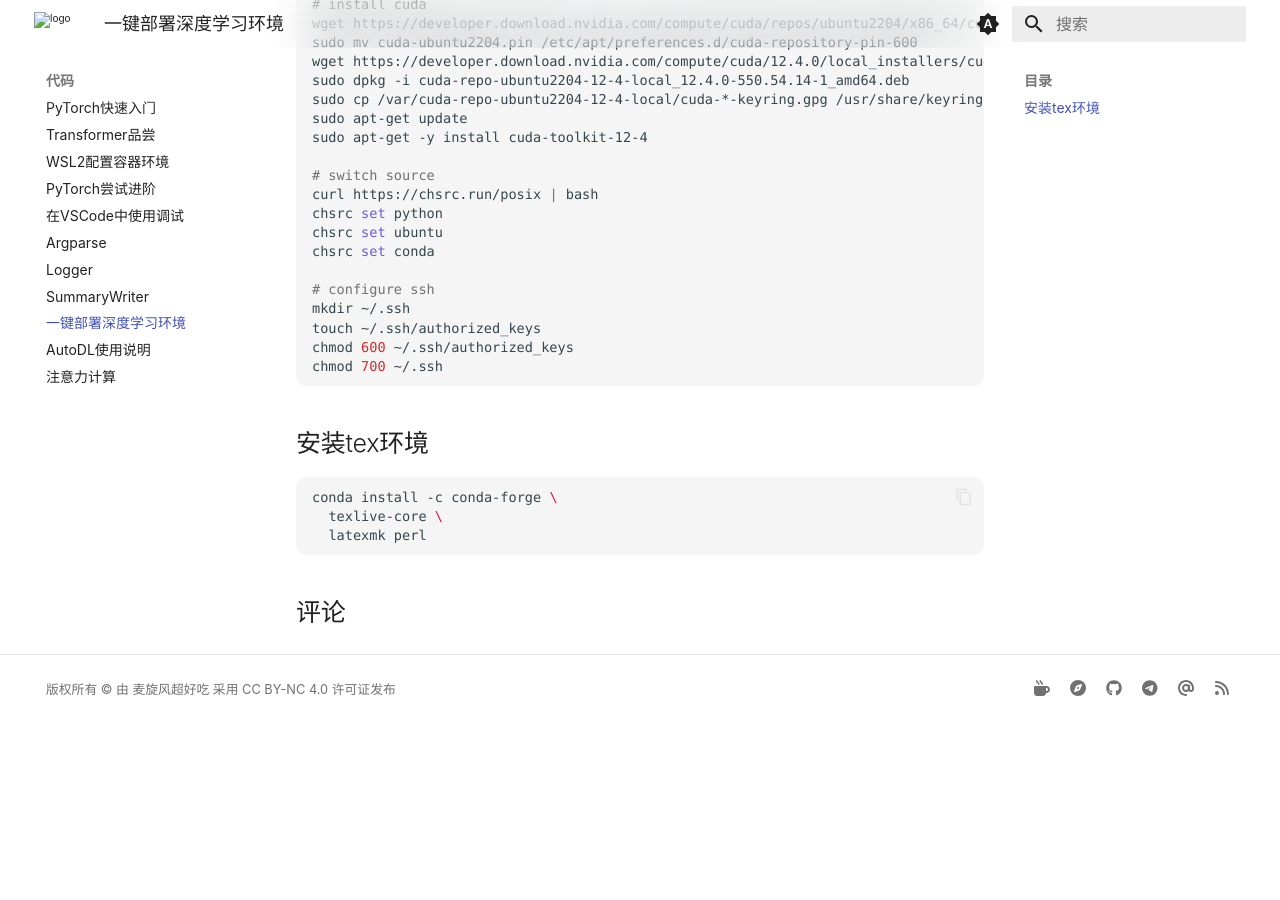
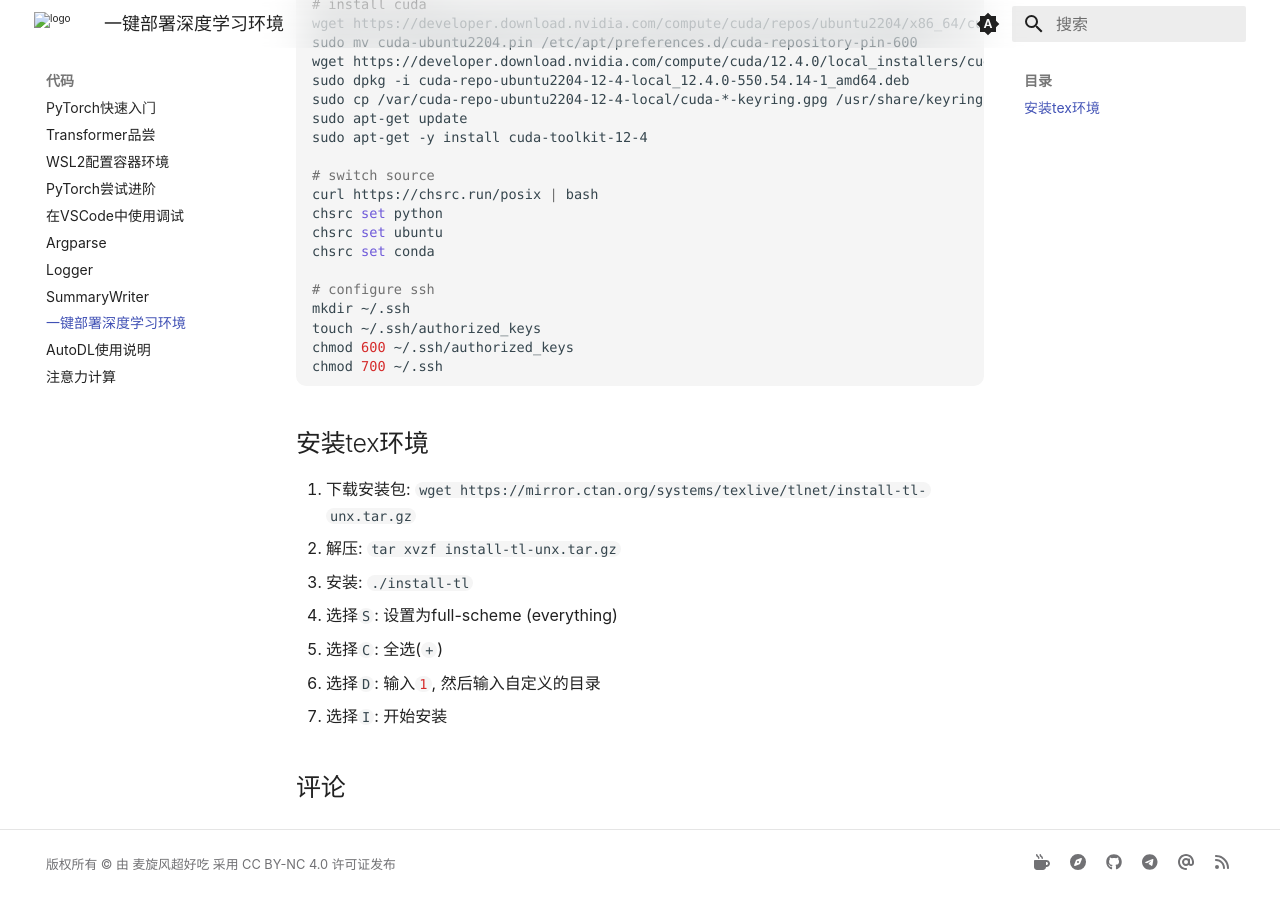
Before and after one commit to ricolxwz/note, an MkDocs documentation site: the page built from docs/code/deploy-dl-env.md, in a window 1280 px wide and 900 px high, scrolled down 1426 px. Built offline with MkDocs 1.6.1 and Material for MkDocs 9.7.7, drawn with Linux system fonts in a browser that asks for light colours; some web fonts are replaced; comment, search, counter and statistics services are not loaded; a style sheet for code colours, icons or effects is not loaded; before the commit the page ends 2151 px from its top, so only the background shows below that.

Commit message:
docs: 更新深度学习环境部署文档，添加tex环境安装步骤

````diff
--- a/docs/code/deploy-dl-env.md
+++ b/docs/code/deploy-dl-env.md
@@ -88,8 +88,10 @@ chmod 700 ~/.ssh
 
 ## 安装tex环境
 
-```bash
-conda install -c conda-forge \
-  texlive-core \
-  latexmk perl
-```
+1. 下载安装包: `wget https://mirror.ctan.org/systems/texlive/tlnet/install-tl-unx.tar.gz`
+2. 解压: `tar xvzf install-tl-unx.tar.gz`
+3. 安装: `./install-tl`
+4. 选择`S`: 设置为full-scheme (everything)
+5. 选择`C`: 全选(`+`)
+6. 选择`D`: 输入`1`, 然后输入自定义的目录
+7. 选择`I`: 开始安装
````
